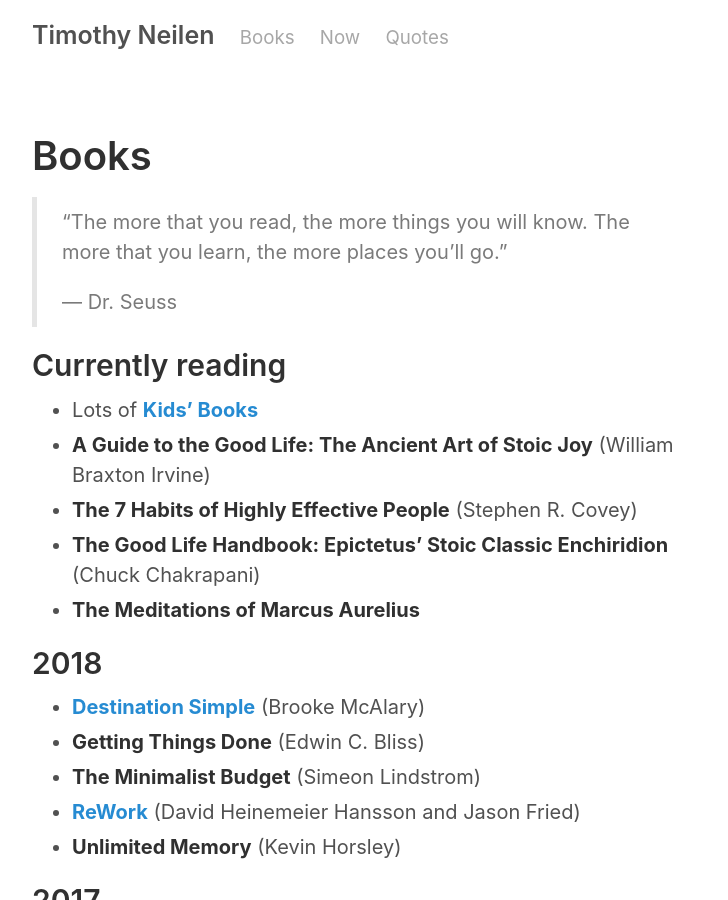
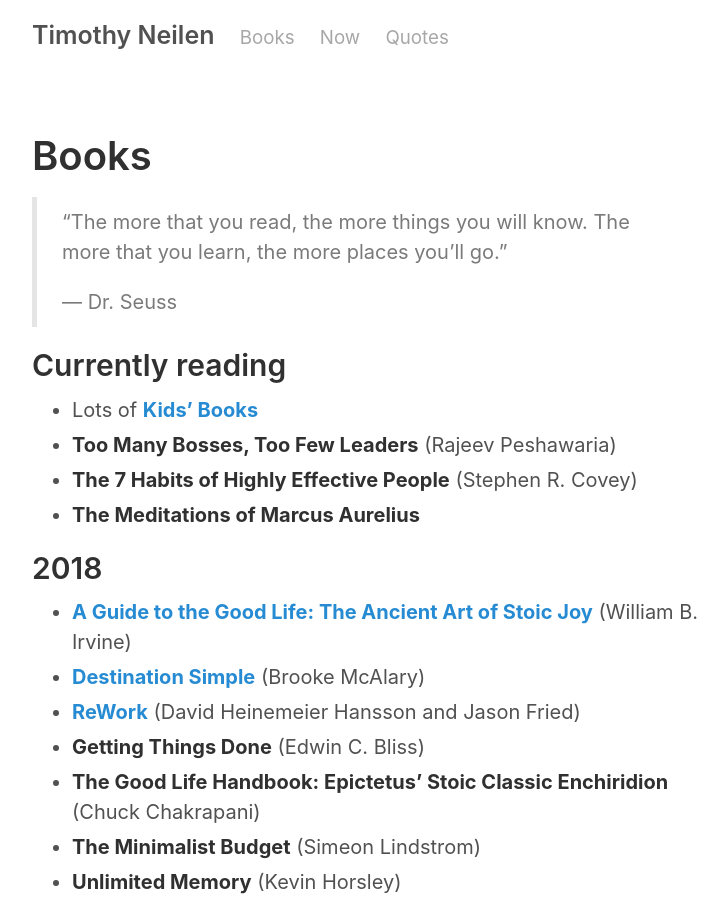
Before and after one commit to teejayen/teejayen.github.io, a Jekyll site: the page built from books.md, in a window 1280 px wide and 900 px high. Shown: the whole window, without its empty margins (258-986 px from the left). Built offline with Jekyll 4.4.1, drawn with Linux system fonts in a browser that asks for light colours.

Commit message:
new book notes: A Guide to the Good Life: The Ancient Art of Stoic Joy

```diff
--- a/books.md
+++ b/books.md
@@ -10,18 +10,20 @@
 >— Dr. Seuss
 
 ## Currently reading
+
 - Lots of [**Kids' Books**](/kidsbooks)
-- **A Guide to the Good Life: The Ancient Art of Stoic Joy** (William Braxton Irvine)
+- **Too Many Bosses, Too Few Leaders** (Rajeev Peshawaria)
 - **The 7 Habits of Highly Effective People** (Stephen R. Covey)
-- **The Good Life Handbook: Epictetus' Stoic Classic Enchiridion** (Chuck Chakrapani)
 - **The Meditations of Marcus Aurelius**
 
 ## 2018
 
+- [**A Guide to the Good Life: The Ancient Art of Stoic Joy**](/books/a-guide-to-the-good-life) (William B. Irvine)
 - [**Destination Simple**](/books/destination-simple) (Brooke McAlary)
+- [**ReWork**](/books/rework) (David Heinemeier Hansson and Jason Fried)
 - **Getting Things Done** (Edwin C. Bliss)
+- **The Good Life Handbook: Epictetus' Stoic Classic Enchiridion** (Chuck Chakrapani)
 - **The Minimalist Budget** (Simeon Lindstrom)
-- [**ReWork**](/books/rework) (David Heinemeier Hansson and Jason Fried)
 - **Unlimited Memory** (Kevin Horsley)
 
 ## 2017
```
